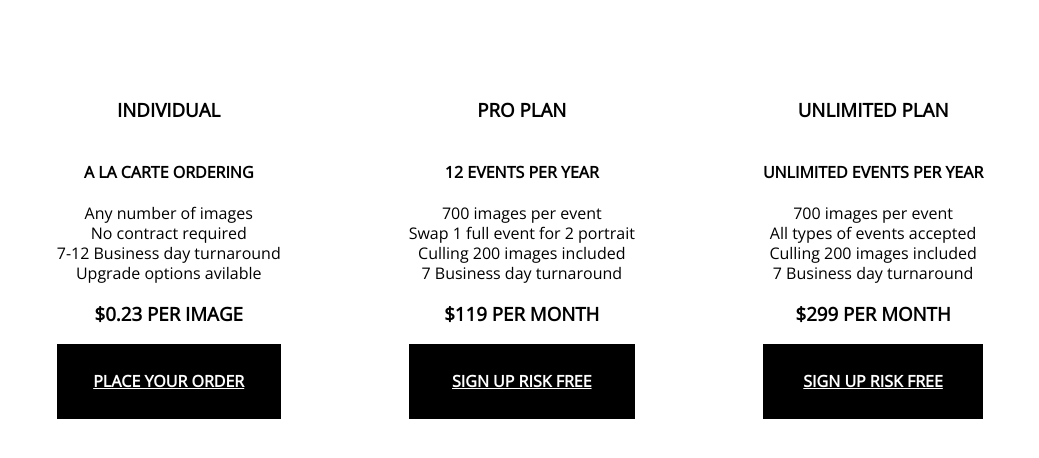
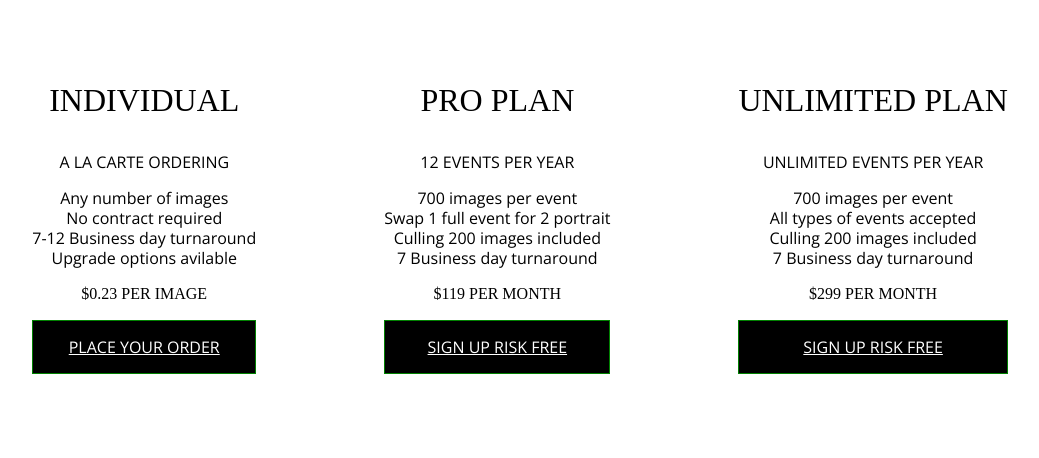
Before and after one commit to sailor27/postproduction, a plain HTML site: page index.html in a window 1280 px wide. Shown: the part 144-602 px from the top of the page, without its empty margins (120-1159 px from the left). Drawn offline with nearby package versions, Linux system fonts and the light colour scheme; a web font is replaced by a local one.

Commit message:
change HTML and CSS to remove section elements, replace with dl.

```diff
--- a/css/styles.css
+++ b/css/styles.css
@@ -1,32 +1,49 @@
-html, body {
+html, body{
   margin: 0;
   font-family:'Open Sans', sans-serif;
   height: 100vh;
   font-size: 16px;
 
   line-height: 1.25;
-
 }
 
 
 
+
+header {
+  margin-bottom: 5rem;
+  font-family: 'Quattrocento', serif;
+}
+
+ header h1 {
+   font-family: 'Open Sans', sans-serif;
+ }
+
+
+
 [role='banner']{
-  content: '';
-  width:70%;
+  width:65%;
   margin: auto;
-  left: 0;
-  border-style: hidden;
-  border-width: 1px;
-  z-index: -1;
-  left: 0;
-
   text-align: center;
 }
 
 
 a {
   color:inherit;
+  outline: none;
+  border-style: hidden;
+  border-width: 1px;
+}
 
+a:focus {
+  outline: none;
+  border-style: hidden;
+  border-width: 1px;
+
+}
+
+a:hover {
+  background-color:#B378D3;
 }
 
 [role='banner'] h1,
@@ -36,43 +53,62 @@ a {
 
 }
 
+dt {
+  margin: 0 0 2rem 0;
+  text-transform: uppercase;
+  font-size: 2rem;
+  font-family: 'Quattrocento', serif;
+}
+
+dd {
+  margin: 0 0 1rem 0;
+  text-transform: uppercase;
+}
+
+dl {
+  display: flex;
+  flex-flow: row wrap;
+  justify-content: space-around;
+
+}
+
+ul {
+  list-style: none;
+  text-transform: none;
+  padding: 0;
+}
+
 .flex-row {
   display: flex;
   flex-flow: row wrap;
   justify-content: center;
-  border-style:hidden;
-  border-width: 1px;
-  border-color: pink;
 
 }
 
 
 
-.flex-col{
-
-  display: flex;
-  flex-flow: column;
+.flex-col {
 
   padding: 2rem;
   margin: 2rem;
-
-  border-style:hidden;
-  border-width: 1px;
-  border-color: pink;
 
   text-align: center;
   justify-content: center;
 
 }
 
-
+.price {
+  font-family: 'Quattrocento', serif;
+}
 
 .nextpage {
-  border-style: hidden;
+  border-style: solid;
+  border-color: green;
   border-width: 1px;
-  padding:0.4rem;
+  padding:1rem;
   text-align: center;
   color: white;
   background-color: black;
+  display:block;
 
 }
--- a/index.html
+++ b/index.html
@@ -13,61 +13,55 @@
       <h1>CUSTOM POST PRODUCTION</h1>
       <h3>Committed to high-quality service. Providing rich and detailed processing to best showcase your photographs.</h3>
     </header>
+    <main role='main'>
+      <dl class= "flex-row">
+        <div class="flex-col">
+          <dt> Individual</dt>
+          <dd>A LA CARTE ORDERING</dd>
+          <dd>
+            <ul>
+              <li>Any number of images</li>
+              <li>No contract required</li>
+              <li>7-12 Business day turnaround</li>
+              <li>Upgrade options avilable</li>
+            </ul>
+          </dd>
+          <dd class="price">$0.23 PER IMAGE</dd>
+          <dd><a class="nextpage" href ="#">PLACE YOUR ORDER</a></dd>
+        </div>
 
 
-    <section class ="flex-row">
+        <div class="flex-col">
+          <dt>PRO PLAN</dt>
+          <dd>12 EVENTS PER YEAR</dd>
+            <ul>
+              <li>700 images per event</li>
+              <li>Swap 1 full event for 2 portrait</li>
+              <li>Culling 200 images included</li>
+              <li>7 Business day turnaround</li>
+            </ul>
+          </dd>
+          <dd class="price">$119 PER MONTH</dd>
+          <dd><a class="nextpage" href = "#">SIGN UP RISK FREE</a></dd>
+        </div>
 
-      <section class="flex-col">
-        <h3>INDIVIDUAL</h3>
-        <h4>A LA CARTE ORDERING</h4>
-        <dd>
-          <dt>Any number of images</dt>
-          <dt>No contract required</dt>
-          <dt>7-12 Business day turnaround</dt>
-          <dt>Upgrade options avilable</dt>
-        </dd>
-        <h3>$0.23 PER IMAGE</h3>
-        <section class="nextpage">
-          <h1><a href ="#">PLACE YOUR ORDER</a></h1>
-        </section>
-
-      </section>
-
-      <section class="flex-col">
-        <h3>PRO PLAN</h3>
-        <h4>12 EVENTS PER YEAR</h4>
-        <dd>
-          <dt>700 images per event</dt>
-          <dt>Swap 1 full event for 2 portrait</dt>
-          <dt>Culling 200 images included</dt>
-          <dt>7 Business day turnaround</dt>
-        </dd>
-        <h3>$119 PER MONTH</h3>
-        <section class="nextpage">
-          <h1><a href = "#">SIGN UP RISK FREE</a></h1>
-        </section>
-      </section>
-
-      <section class="flex-col">
-        <h3>UNLIMITED PLAN</h3>
-        <h4>UNLIMITED EVENTS PER YEAR</h4>
-        <dd>
-          <dt>700 images per event</dt>
-          <dt>All types of events accepted</dt>
-          <dt>Culling 200 images included</dt>
-          <dt>7 Business day turnaround</dt>
-        </dd>
-        <h3>$299 PER MONTH</h3>
-        <section class="nextpage">
-          <h1><a href = "#">SIGN UP RISK FREE</a></h1>
-        </section>
-      </section>
-
-    </section>
-
-
+        <div class="flex-col">
+          <dt>UNLIMITED PLAN</dt>
+          <dd>UNLIMITED EVENTS PER YEAR</dd>
+          <dd>
+            <ul>
+              <li>700 images per event</li>
+              <li>All types of events accepted</li>
+              <li>Culling 200 images included</li>
+              <li>7 Business day turnaround</li>
+            </ul>
+          </dd>
+          <dd class="price">$299 PER MONTH</dd>
+          <dd><a class="nextpage" href = "#">SIGN UP RISK FREE</a></dd>
+        </div>
+      </dl>
+    </main>
 
   </body>
 
-
 </html>
```
